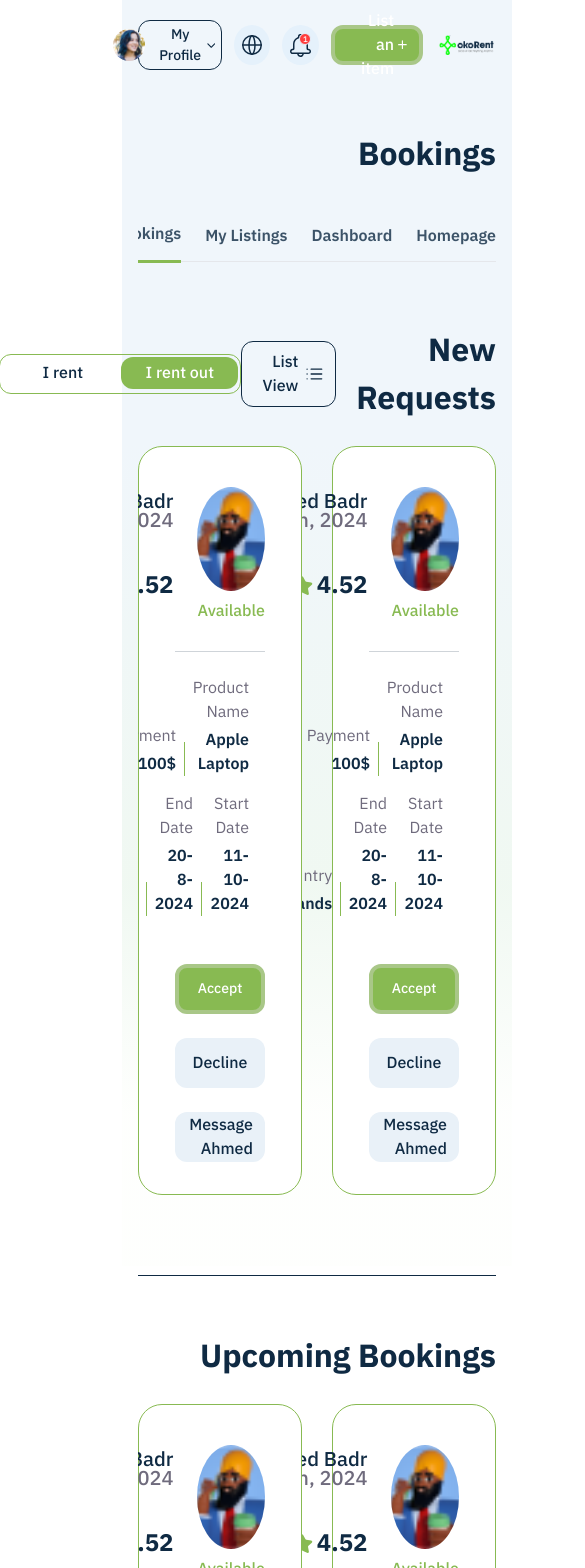
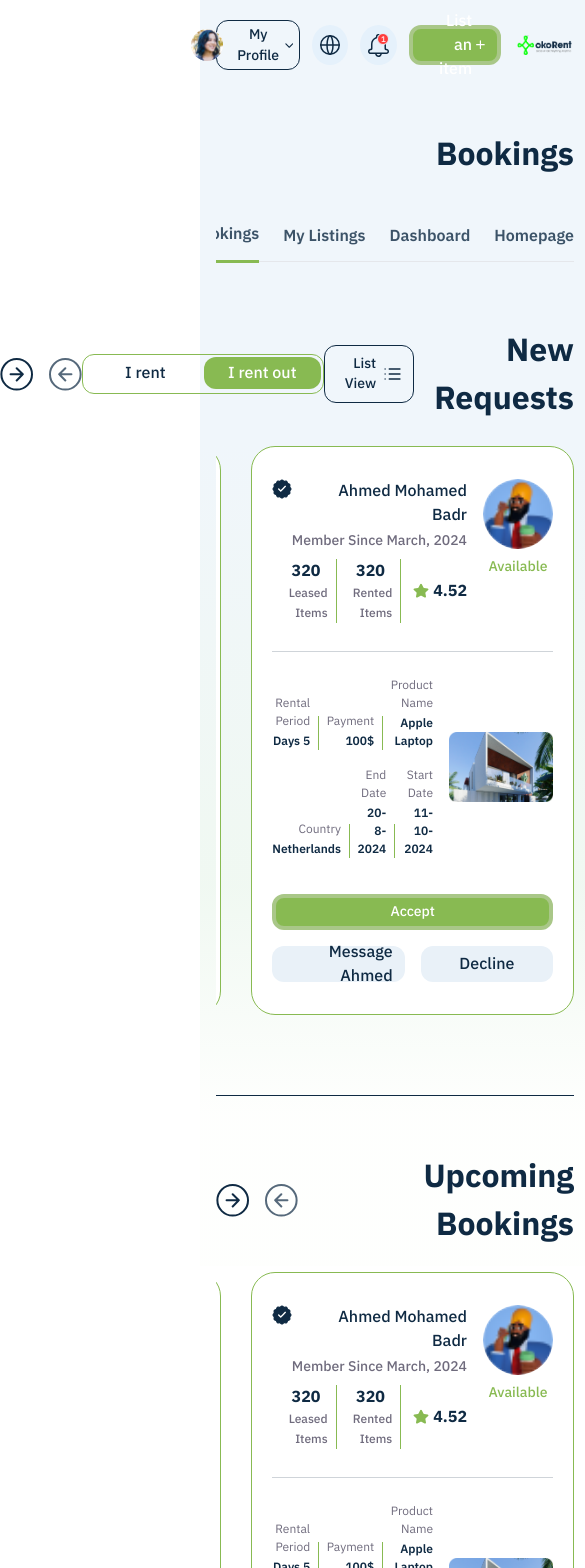
Before and after one commit to amirelkassar/Okorent-ClientSide, a Next.js app in the folder WeRent/src/Web/ClientApp/: page /ar/user/Bookings in a window 390 px wide. Shown: the top 1568 px of the page, 585 px wide, since content can reach past the window. Built offline with nearby package versions, Linux system fonts and the light colour scheme.

Commit message:
edit res phone

```diff
--- a/WeRent/src/Web/ClientApp/src/app/[locale]/user/Bookings/_components/cardView.tsx
+++ b/WeRent/src/Web/ClientApp/src/app/[locale]/user/Bookings/_components/cardView.tsx
@@ -42,7 +42,7 @@ function CardView({
               className="px-3 duration-300 hover:shadow-md w-fit py-2 rounded-xl border border-black flex items-center justify-center gap-2"
             >
               <ListIcon />
-              <p>List View</p>
+              <p className="lg:text-[16px] text-sm">List View</p>
             </Link>
           )}
         </div>
--- a/WeRent/src/Web/ClientApp/src/app/[locale]/user/Bookings/_components/cardViewReq.tsx
+++ b/WeRent/src/Web/ClientApp/src/app/[locale]/user/Bookings/_components/cardViewReq.tsx
@@ -71,7 +71,7 @@ function CardViewReq({
               className="px-3 duration-300 hover:shadow-md w-fit py-2 rounded-xl border border-black flex items-center justify-center gap-2"
             >
               <ListIcon />
-              <p>List View</p>
+              <p className="lg:text-[16px] text-sm">List View</p>
             </Link>
           )}
         </div>
@@ -100,11 +100,25 @@ function CardViewReq({
       <div className=" my-4">
         <Swiper
           onSwiper={handleSwiper}
-          slidesPerView={2}
+          slidesPerView={1.1}
           spaceBetween={30}
           navigation={{
             prevEl: prevRef.current,
             nextEl: nextRef.current,
+          }}
+          breakpoints={{
+            740: {
+              slidesPerView: 1.7,
+            },
+            1024: {
+              slidesPerView: 1.7,
+            },
+            1300: {
+              slidesPerView: 1.9,
+            },
+            1500: {
+              slidesPerView: 2,
+            },
           }}
           modules={[Navigation]}
           className={"mySwiper "}
--- a/WeRent/src/Web/ClientApp/src/app/[locale]/user/Listings/_components/cardView.tsx
+++ b/WeRent/src/Web/ClientApp/src/app/[locale]/user/Listings/_components/cardView.tsx
@@ -33,8 +33,8 @@ function CardView({ title, first = false }: CardViewProps) {
               href={`${ROUTES.USER.LISTINGS}?list=true`}
               className="px-3 duration-300 hover:shadow-md w-fit py-2 rounded-xl border border-black flex items-center justify-center gap-2"
             >
-              <ListIcon />
-              <p>List View</p>
+              <ListIcon  />
+              <p className="lg:text-[16px] text-sm">List View</p>
             </Link>
           )}
         </div>
@@ -57,7 +57,7 @@ function CardView({ title, first = false }: CardViewProps) {
       <div className="max-w-[1270px] my-4">
         <Swiper
           onSwiper={handleSwiper}
-          slidesPerView={1}
+          slidesPerView={1.1}
           spaceBetween={18}
           navigation={{
             prevEl: prevRef.current,
--- a/WeRent/src/Web/ClientApp/src/app/[locale]/user/Listings/_components/oneCardView.tsx
+++ b/WeRent/src/Web/ClientApp/src/app/[locale]/user/Listings/_components/oneCardView.tsx
@@ -5,29 +5,29 @@ import Button from "@/src/components/button";
 
 function OneCardView() {
   return (
-    <div className="bg-white border border-green/50 rounded-3xl px-5 py-4 max-w-[400px] mb-3 w-full min-w-[280px] lg:min-w-[320px] shadow-sidebar">
+    <div className="bg-white border border-green/50 rounded-3xl px-3 lg:px-5 py-3 lg:py-4 max-w-[400px] mb-3 w-full min-w-[280px] lg:min-w-[320px] shadow-sidebar">
       <Image
         alt="home"
         priority
         src={homeImg}
         className="w-full rounded-xl h-40 object-cover object-top"
       />
-      <div className="flex items-end justify-between gap-3 mt-5">
+      <div className="flex items-end justify-between lg:gap-3 gap-2 mt-5">
         <div>
-          <h3 className="text-grayMedium mb-1 font-Regular">Product Name</h3>
-          <p className="text-[16px] font-SemiBold">Apple Laptop</p>
+          <h3 className="text-grayMedium mb-1 font-Regular lg:text-[16px] text-sm" >Product Name</h3>
+          <p className="lg:text-[16px] text-sm font-SemiBold">Apple Laptop</p>
         </div>
         <span className=" block h-[34px] w-[1px] bg-green"></span>
         <div>
-          <h3 className="text-grayMedium text-center mb-1 font-Regular">
+          <h3 className="text-grayMedium text-center mb-1 font-Regular lg:text-[16px] text-sm" >
             Payment
           </h3>
-          <p className="text-[16px] text-center font-SemiBold">100$</p>
+          <p className="lg:text-[16px] text-sm text-center font-SemiBold">100$</p>
         </div>
         <span className=" block h-[34px] w-[1px] bg-green"></span>
         <div>
-          <h3 className="text-grayMedium mb-1 font-Regular">Quantity</h3>
-          <p className="text-[16px] font-SemiBold">14</p>
+          <h3 className="text-grayMedium mb-1 font-Regular lg:text-[16px] text-sm" >Quantity</h3>
+          <p className="lg:text-[16px] text-sm font-SemiBold">14</p>
         </div>
       </div>
       <div className="flex items-center gap-5 mt-4">
--- a/WeRent/src/Web/ClientApp/src/components/cardRequest.tsx
+++ b/WeRent/src/Web/ClientApp/src/components/cardRequest.tsx
@@ -39,49 +39,60 @@ function CardRequest({ data, dataByModal, declined }: CardRequestProps) {
     return <p>No data available</p>; // Handle missing data case
   }
   return (
-    <div className="bg-white pt-10 pb-8 px-9 max-w-[670px] rounded-3xl border border-green">
-      <div className=" flex items-start gap-6 w-full pb-7 border-b border-black/20">
+    <div className="bg-white pt-8 lgl:pt-10 pb-8 px-5 lgl:px-9 max-w-[670px]  rounded-3xl border border-green">
+      <div className=" flex items-start gap-4 lgl:gap-6 w-full pb-7 border-b border-black/20">
         <div className="flex flex-col gap-2 justify-center ">
           <Image
             alt="user"
             src={data.imgUser}
-            className=" size-[104px] rounded-[50%] object-cover object-top"
+            className=" lgl:size-[104px] size-[70x] lgl:min-w-[104px] min-w-[70px] rounded-[50%] object-cover object-top"
             priority
           />
-          <p className="text-green text-[16px] text-center">
+          <p className="text-green lgl:text-[16px] text-sm text-center">
             {data.statusUser}
           </p>
         </div>
         <div>
-          <div className="flex  gap-5 justify-between ">
-            <h3 className="headTitle">{data.name}</h3>
-            <div className="flex items-center justify-center">
+          <div className="flex  gap-5 justify-between mb-1 lgl:mb-3">
+            <h3 className="text-base lgl:text-[32px] ">{data.name}</h3>
+            <div className="flex items-center justify-center size-5 lgl:size-[26px] ">
               <VerifyBlackIcon />
             </div>
           </div>
-          <h4 className="text-grayMedium text-[20px] -mt-3 mb-6">
+          <h4 className="text-grayMedium text-sm lgl:text-[20px]  mb-2 lgl:mb-6">
             Member Since {data.memberSince}
           </h4>
           <div className="flex items-center ">
-            <div className="flex items-center gap-1 pe-4">
-              <p className="font-Bold text-[24px]">{data.rating}</p>
-              <StarIcon className="w-[22px] h-auto" />
+            <div className="flex items-center gap-1 pe-3 lgl:pe-4">
+              <p className="font-Bold text-base lgl:text-[24px]">
+                {data.rating}
+              </p>
+              <StarIcon className="w-4 lgl:w-[22px] h-auto" />
             </div>
-            <div className="flex items-end gap-1 pe-4 ps-2 border-s border-green">
-              <p className="font-Bold text-[24px]">{data.rentedItems}</p>
-              <p className="text-[16px] mb-1 text-grayMedium">Rented Items</p>
+            <div className="flex lgl:items-end items-center lgl:text-[16px] text-sm flex-col lgl:flex-row  lgl:gap-1 pe-3 lgl:pe-4 ps-2 border-s border-green">
+              <p className="font-Bold text-base lgl:text-[24px]">
+                {data.rentedItems}
+              </p>
+              <p className="text-[12px] lgl:text-[16px] lgl:mb-1 text-grayMedium">
+                Rented Items
+              </p>
             </div>
-            <div className="flex items-end gap-1 pe-4 ps-2 border-s border-green">
-              <p className="font-Bold text-[24px]">{data.leasedItems} </p>
-              <p className="text-[16px] mb-1 text-grayMedium"> Leased Items</p>
+            <div className="flex lgl:items-end items-center lgl:text-[16px] text-sm flex-col lgl:flex-row  lgl:gap-1 pe-3 lgl:pe-4 ps-2 border-s border-green">
+              <p className="font-Bold text-base lgl:text-[24px]">
+                {data.leasedItems}{" "}
+              </p>
+              <p className="text-[12px] lgl:text-[16px] lgl:mb-1 text-grayMedium">
+                {" "}
+                Leased Items
+              </p>
             </div>
           </div>
         </div>
       </div>
-      <div className="pt-6 pb-12">
+      <div className="pt-6 pb-9 lgl:pb-12">
         <div className="flex items-center gap-4">
           {dataByModal ? (
-            <div className="bg-grayBack rounded-2xl p-3 w-[212px] h-[170px] flex items-center justify-center">
+            <div className="bg-grayBack rounded-2xl p-3 w-[104px] lgl:w-[212px] h-[110px] lgl:h-[170px] flex items-center justify-center">
               <Image
                 alt="user"
                 src={imageCard}
@@ -90,7 +101,7 @@ function CardRequest({ data, dataByModal, declined }: CardRequestProps) {
               />
             </div>
           ) : (
-            <div className=" rounded-2xl  w-[212px] h-[170px] flex items-center justify-center">
+            <div className=" rounded-2xl  w-[104px] lgl:w-[212px] h-[110px] lgl:h-[170px] flex items-center justify-center">
               <Image
                 alt="user"
                 src={data.imgHome}
@@ -103,75 +114,106 @@ function CardRequest({ data, dataByModal, declined }: CardRequestProps) {
           <div className="flex flex-col gap-4 flex-1">
             <div className="flex items-end justify-between gap-2 ">
               <div>
-                <h3 className="text-grayMedium mb-1 font-Regular">
+                <h3 className="text-grayMedium mb-[2px] lgl:mb-1 font-Regular text-[12px] lgl:text-base">
                   Product Name
                 </h3>
-                <p className="text-[16px] font-SemiBold">{data.product}</p>
+                <p className="lgl:text-[16px] text-[12px] font-SemiBold">
+                  {data.product}
+                </p>
               </div>
               <span className=" block h-[34px] w-[1px] bg-green"></span>
               <div>
-                <h3 className="text-grayMedium  mb-1 font-Regular">Payment</h3>
-                <p className="text-[16px]  font-SemiBold">{data.payment}</p>
+                <h3 className="text-grayMedium  mb-[2px] lgl:mb-1 font-Regular text-[12px] lgl:text-base">
+                  Payment
+                </h3>
+                <p className="lgl:text-[16px] text-[12px]  font-SemiBold">
+                  {data.payment}
+                </p>
               </div>
               <span className=" block h-[34px] w-[1px] bg-green"></span>
               <div>
-                <h3 className="text-grayMedium mb-1 font-Regular">
+                <h3 className="text-grayMedium mb-[2px] lgl:mb-1 font-Regular text-[12px] lgl:text-base">
                   Rental Period
                 </h3>
-                <p className="text-[16px] font-SemiBold">
+                <p className="lgl:text-[16px] text-[12px] font-SemiBold">
                   {data.rentalPeriod} Days
                 </p>
               </div>
             </div>
             <div className="flex items-end justify-between gap-2 ">
               <div>
-                <h3 className="text-grayMedium mb-1 font-Regular">
+                <h3 className="text-grayMedium mb-[2px] lgl:mb-1 font-Regular lgl:text-[16px] text-[12px]">
                   Start Date
                 </h3>
-                <p className="text-[16px] font-SemiBold">{data.startDate}</p>
+                <p className="lgl:text-[16px] text-[12px] font-SemiBold">
+                  {data.startDate}
+                </p>
               </div>
               <span className=" block h-[34px] w-[1px] bg-green"></span>
               <div>
-                <h3 className="text-grayMedium  mb-1 font-Regular">End Date</h3>
-                <p className="text-[16px]  font-SemiBold">{data.endDate}</p>
+                <h3 className="text-grayMedium  mb-[2px] lgl:mb-1 font-Regular lgl:text-[16px] text-[12px]">
+                  End Date
+                </h3>
+                <p className="lgl:text-[16px] text-[12px]  font-SemiBold">
+                  {data.endDate}
+                </p>
               </div>
               <span className=" block h-[34px] w-[1px] bg-green"></span>
               <div>
-                <h3 className="text-grayMedium mb-1 font-Regular">Country</h3>
-                <p className="text-[16px] font-SemiBold">{data.country}</p>
+                <h3 className="text-grayMedium mb-[2px] lgl:mb-1 font-Regular lgl:text-[16px] text-[12px]">
+                  Country
+                </h3>
+                <p className="lgl:text-[16px] text-[12px] font-SemiBold">
+                  {data.country}
+                </p>
               </div>
             </div>
           </div>
         </div>
       </div>
       {declined === "decline" ? (
-        <div className="flex gap-6 flex-wrap">
-          <LinkGreen href={ROUTES.USER.INBOX} className={"flex-1 text-black bg-grayBack border-none"}>
+        <div className="flex gap-4 lgl:gap-6 flex-wrap">
+          <LinkGreen
+            href={ROUTES.USER.INBOX}
+            className={"flex-1 lgl:h-[50px] h-[36px] text-black bg-grayBack border-none"}
+          >
             Message {data.name.split(" ")[0]}
           </LinkGreen>
-          <Button className={"flex-1"}>Reoffer Now</Button>
+          <Button className={"flex-1 lgl:h-[50px] h-[36px]"}>Reoffer Now</Button>
         </div>
       ) : declined === "ongoing" ? (
-        <div className="flex gap-6 flex-wrap">
-          <LinkGreen href={ROUTES.USER.INBOX} className={"flex-1 text-black bg-grayBack border-none"}>
+        <div className="flex gap-4 lgl:gap-6 flex-wrap">
+          <LinkGreen
+            href={ROUTES.USER.INBOX}
+            className={"flex-1 lgl:h-[50px] h-[36px] text-black bg-grayBack border-none"}
+          >
             Message {data.name.split(" ")[0]}
           </LinkGreen>
-          <Button className={"flex-1"}>View Details</Button>
+          <Button className={"flex-1 lgl:h-[50px] h-[36px]"}>View Details</Button>
         </div>
       ) : declined === "upcoming" ? (
-        <div className="flex gap-6 flex-wrap">
-          <LinkGreen href={ROUTES.USER.INBOX} className={"flex-1 text-black bg-grayBack border-none"}>
+        <div className="flex gap-4 lgl:gap-6 flex-wrap">
+          <LinkGreen
+            href={ROUTES.USER.INBOX}
+            className={"flex-1 lgl:h-[50px] h-[36px] text-black bg-grayBack border-none"}
+          >
             Message {data.name.split(" ")[0]}
           </LinkGreen>
-          <Button className={"flex-1"}>Cancel Bookings</Button>
+          <Button className={"flex-1 lgl:h-[50px] h-[36px]"}>Cancel Bookings</Button>
         </div>
       ) : declined === "accept" ? (
-        <div className="flex gap-6 flex-wrap">
-          <Button className={"w-full"}>Accept</Button>
-          <LinkGreen href={ROUTES.USER.INBOX} className={"flex-1 text-black bg-grayBack border-none"}>
+        <div className="flex gap-4 lgl:gap-6 flex-wrap">
+          <Button className={"w-full lgl:h-[50px] h-[36px]"}>Accept</Button>
+          <LinkGreen
+            href={ROUTES.USER.INBOX}
+            className={"flex-1 lgl:h-[50px] h-[36px] text-black bg-grayBack border-none"}
+          >
             Decline
           </LinkGreen>
-          <LinkGreen href={ROUTES.USER.INBOX} className={"flex-1 text-black bg-grayBack border-none"}>
+          <LinkGreen
+            href={ROUTES.USER.INBOX}
+            className={"flex-1 lgl:h-[50px] h-[36px] text-black bg-grayBack border-none"}
+          >
             Message {data.name.split(" ")[0]}
           </LinkGreen>
         </div>
--- a/WeRent/src/Web/ClientApp/src/components/data-table.tsx
+++ b/WeRent/src/Web/ClientApp/src/components/data-table.tsx
@@ -50,7 +50,7 @@ interface DataTableProps<TData, TValue> {
   sortingData?: SortingData[];
   haveRentSwitch?: boolean;
   addUser?: boolean;
-  Component: React.ComponentType<{ dataCard: TData }>
+  Component?: React.ComponentType<{ dataCard: TData }>;
 }
 export function DataTable<TData, TValue>({
   columns,
@@ -181,6 +181,7 @@ export function DataTable<TData, TValue>({
           />
         ) : null}
       </div>
+      {Component && (
         <div className=" flex flex-col w-full gap-5 mdl:hidden mb-14">
           {table
             .getRowModel()
@@ -190,6 +191,8 @@ export function DataTable<TData, TValue>({
               ) : null
             )}
         </div>
+      )}
+
       <div className="space-y-5 border hidden mdl:block border-[#dee2e6] rounded-3xl pt-3 pb-6 mb-20">
         {/* Table */}
         <Table>
```
Lines whose indentation alone changed are shown as unchanged.
